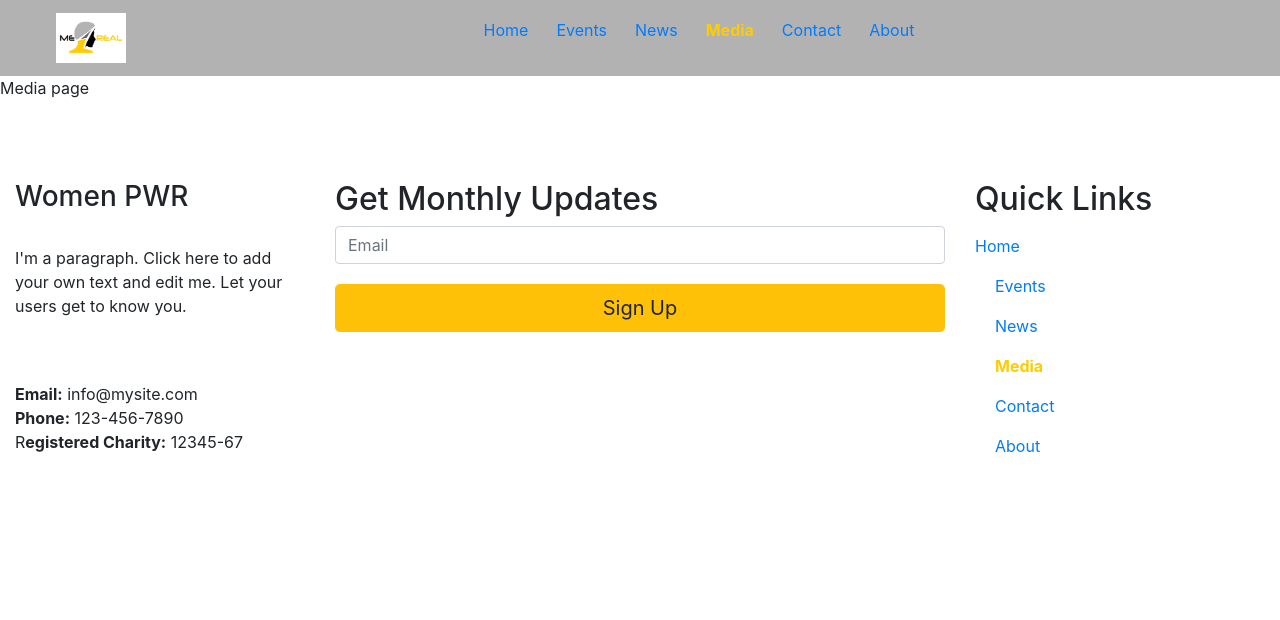
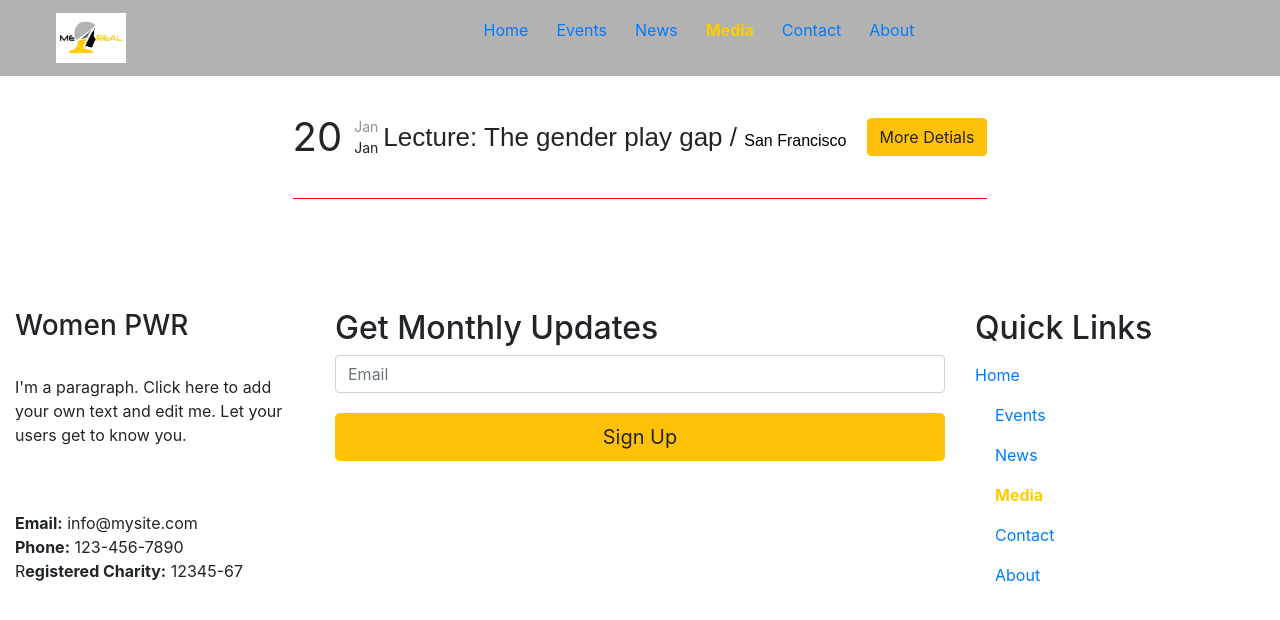
Before and after one commit to kefeh/me4real-frontend, a React (Create React App) app: page /media in a window 1280 px wide. Shown: the top 620 px of the page. Built offline with nearby package versions, Linux system fonts and the light colour scheme.

Commit message:
redesign event display card

```diff
--- a/src/App.css
+++ b/src/App.css
@@ -149,7 +149,10 @@ border-color:rgb(204, 204, 204)
 }
 .day {
   font-size: 40px !important;
-    white-space: nowrap;
+  white-space: nowrap;
+  margin-right: 12px;
+  margin-top: calc(0px + -.25em);
+  margin-bottom: calc(0px + -0.25em);
 }
 .month-container {
   margin-right: 5px;
@@ -207,34 +210,21 @@ border-color:rgb(204, 204, 204)
 
 
 .float {
-  width: 200px;
-  height: 200px;
-  font-size: 24px;
-  line-height: 46px;
-  color: rgb(9, 214, 43);
-  background: #d41616;
-  border-radius: 50%;
-  -webkit-box-shadow: 4px 4px 8px 0 rgba(0, 0, 0, 0.4);
-  -moz-box-shadow: 4px 4px 8px 0 rgba(0, 0, 0, 0.4);
-  box-shadow: 4px 4px 8px 0 rgba(0, 0, 0, 0.4);
+  top: 0;
+  left: 0;
   position: fixed;
-  right: 40px;
-  bottom: 40px;
-  display: none;
-  overflow: hidden;
-  text-align: center;
-  text-decoration: none;
-  z-index: 90;
+  width: 100%;
+  height: calc(100% - 0px);
+  margin-top: 0;
+  display: grid;
+  z-index: 50;
 }
-.float:hover {
-    color: #fff;
-    background: #15dde4;
-    text-decoration: none; }
-
-.mobile .float,
-.tablet .float {
-  display: none !important; }
-
+.float-inner{
+  justify-self: end;
+  align-self: center;
+  position: absolute;
+  background-color: rgba(14, 41, 115,1);
+}
   .section-image-side-text {
      line-height: normal;
       letter-spacing: normal;;
@@ -319,3 +309,113 @@ border-color:rgb(204, 204, 204)
       /* column-gap: 2.7rem !important; */
   }
 }
+
+
+.elmt {
+  padding: 30px 0px;
+  border-bottom-width: 1px;
+}
+._2ipfx{
+  border-color: rgb(204, 204, 204);
+}
+._1eoat{
+  border-style: solid;
+  border-width: 0;
+}
+
+._5vofw{
+  overflow: hidden;
+  display: flex;
+  justify-content: center;
+  align-items: center;
+  margin: 20px;
+  padding: 40px;
+  margin-left: 0px;
+  padding-left: 0px;
+  margin-right: 0px;
+  padding-right: 0px;
+  padding-top: 20px;
+  margin-top: 10px;
+  /* width: 100%; */
+  border-style: solid;
+  border-width: 0;
+}
+._1n3in{
+  left: 0;
+  transition: left .4s;
+  cursor: pointer;
+}
+._2giuh {
+  margin-left: 40px;
+  padding-left: 40px;
+  display: flex;
+  align-items: center;
+  align-self: flex-start;
+  flex-shrink: 0;
+  height: 80px;
+}
+._2bogo {
+  display: flex;
+  align-items: center;
+  overflow: hidden;
+  width: 108px;
+}
+
+._3qhs {
+  transition: .4s;
+  max-width: calc(100%-108px);
+}
+._2cofy{
+  min-width: 108px;
+  color: rgb(0,0,0);
+  font: normal normal normal 26px/1.4em avenir-lt-w01_35-light1475496,sans-serif;
+
+}
+._1pwyx {
+  margin-right: 12px;
+  margin-top: calc(0px + -.25em);
+  margin-bottom: calc(0px + -0.25em);
+}
+._33jt {
+  margin-right: 5px;
+  margin-top: calc(0px + -.25em);
+  margin-bottom: calc(0px + -0.25em);
+}
+.month-label {
+  font-size: 14px !important;
+  white-space: nowrap;
+  opacity: 0.5;
+}
+.month-value {
+  font-size: 14px !important;
+  white-space: nowrap;
+}
+
+._153IM {
+  display: flex;
+  align-items: baseline;
+  white-space: nowrap;
+}
+.event-item-title {
+  overflow: hidden;
+  text-overflow: ellipsis;
+  line-height: 1.5 !important;
+  font: normal normal normal 26px/1.4em avenir-lt-w01_35-light1475496,sans-serif;
+
+}
+
+.event-item-location {
+  color: rgb(0,0,0);
+  font: normal normal normal 16px/1.4em avenir-lt-w01_35-light1475496,sans-serif;
+}
+.register-btn{
+  min-width: 100px;
+  max-width: 160px;
+  background-color: rgb(236, 94, 135);
+  font: normal normal bold 15px/18px poppins-extralight,poppins,sans-serif;
+  color: rgb(255, 255, 255);
+  border: 0;
+  cursor: pointer;
+  margin-left: 60px;
+  padding: 6px 16px;
+}
--- a/src/LandingPage.js
+++ b/src/LandingPage.js
@@ -135,6 +135,11 @@ useEffect(()=>{
                 </div>
             </section>
 
+{/* flooat section */}
+
+<div className="float">
+    <div className="float-inner"> some text</div>
+</div>
         {/* footer section */}
 
         {/* <section  style={{backgroundColor: 'red'}}>
--- /dev/null
+++ b/src/common/EventCard.js
@@ -0,0 +1,41 @@
+import React from 'react'
+import '../App.css'
+import {Button } from 'react-bootstrap'
+function EventCard(params) {
+    return(
+        <div style={{ display: "flex", justifyContent: 'center' }}>
+
+        <div className="_1eoat _2ipfx"  >
+                <div className="_5vofw" style={{ borderBottomWidth: '1px', borderColor: '#FFCC00', justifyContent: 'center' }}>
+
+                <div className="date-container">
+                    <div className="day">
+                        20
+                        </div>
+                    <div className="month-container">
+                        <div className="month" style={{ opacity: 0.5 }}> Jan</div>
+                        <div className="month"> Jan</div>
+                    </div>
+                </div>
+                <div className="_3qhs">
+                    <div className="_153IM">
+                        <div className="event-item-title"> Lecture: The gender play gap</div>
+                        <div className="event-item-title"> &nbsp;/&nbsp;</div>
+                        <div className="event-item-location"> San Francisco</div>
+                    </div>
+                </div>
+                <div className="2giuh">
+                    <div style={{ paddingLeft: '85px' }}>
+
+                        <Button variant="warning" size="md">
+                            More Detials
+                                </Button>
+                    </div>
+                </div>
+
+            </div>
+        </div>
+        </div>
+    )
+}
+export default EventCard
--- a/src/component/Media.js
+++ b/src/component/Media.js
@@ -1,9 +1,84 @@
 import React from 'react'
-
+import {Button } from 'react-bootstrap'
+import '../App.css'
 function Media(params) {
     return (
-        "Media page"
+        // <div style={{ display: "flex" }}  className="_1eoat _2ipfx">
+        <div className="container center" style={{ display: "flex", justifyContent: 'center' }} >
+            <div className="_1eoat _2ipfx"  >
+                <div className="_5vofw" style={{ borderBottomWidth: '1px', borderColor: 'red', justifyContent: 'center' }}>
+
+                    <div className="date-container">
+                        <div className="day">
+                            20
+                        </div>
+                        <div className="month-container">
+                            <div className="month" style={{ opacity: 0.5 }}> Jan</div>
+                            <div className="month"> Jan</div>
+                        </div>
+                    </div>
+                    <div className="_3qhs">
+                        <div className="_153IM">
+                            <div className="event-item-title"> Lecture: The gender play gap</div>
+                            <div className="event-item-title"> &nbsp;/&nbsp;</div>
+                            <div className="event-item-location"> San Francisco</div>
+                       </div>
+                    </div>
+                    <div className="2giuh">
+                        <div style={{ paddingLeft: '20px'}}>
+
+                        <Button variant="warning" size="md">
+                            More Detials
+                                </Button>
+                      </div>
+                    </div>
+
+                </div>
+            </div>
+            </div>
     )
 }
 
 export default Media
+
+    // < section >
+    // <div className="elmt">
+
+    //     <div className="_1eoat _2ipfx">
+    //         <div className="_5vofw" style={{ padding: '30px 0px', borderBottomWidth: '11px' }}>
+
+    //             <div className="_1n3in">
+    //                 <div className="_2bogo">
+    //                     <div className="_2cofy">
+    //                         <div className="_1pwyx">
+    //                             19
+    //                                 </div>
+    //                         <div className="_33jt">
+    //                             <div className="month-label">
+    //                                 Mon
+    //                                     </div>
+    //                             <div className="month-value">
+    //                                 Dec
+    //                                     </div>
+    //                         </div>
+    //                     </div>
+
+    //                 </div>
+    //                 <div className="_3qhs">
+    //                     <div className="_153IM">
+    //                         <div className="event-item-title"> Lecture: The gender play gap</div>
+    //                         <div className="event-item-title"> &nbsp;/&nbsp;</div>
+    //                         <div className="event-item-location"> San Francisco</div>
+    //                     </div>
+
+    //                 </div>
+    //             </div>
+                // <div className="2giuh">
+                //     <button className="register-btn">
+                //         Register Now
+                //             </button>
+                // </div>
+    //         </div>
+    //     </div>
+    // </div>
+    //     </section >
--- a/src/component/UpcomingEvents.js
+++ b/src/component/UpcomingEvents.js
@@ -1,5 +1,6 @@
 import React from 'react'
 import { Card, Button, CardDeck } from 'react-bootstrap'
+import EventCard from '../common/EventCard'
 import '../App.css'
 function UpcomingEvents() {
     return (
@@ -8,33 +9,12 @@ function UpcomingEvents() {
 
             <div className="card-container">
 
-     {[1, 2, 3].map(() =>
-                    <div className="event-card">
-                        <div className="event-container">
-                            <div className="text-container">
-                                <div className="date-container">
-                                    <div className="day">
-                                        20
-                                    </div>
-                                    <div className="month-container">
-                                        <div className="month" style={{opacity:0.5}}> Jan</div>
-                                        <div className="month"> Jan</div>
-                                    </div>
-
-                                </div>
-                                    <div> Women engineer tech javascript gurus  </div>
-                     <div style={{ padding: '20px'}}>
-                         <Button variant="warning" size="md">
-                                     More Detials
-                                </Button>
-                             </div>
-                        </div>
-                    </div>
-                    <hr />
-                    </div>
+     { [1, 2, 3].map(() =>
+                    <EventCard />
                     )}
 
             </div>
+
         </div>
     )
 }
```
